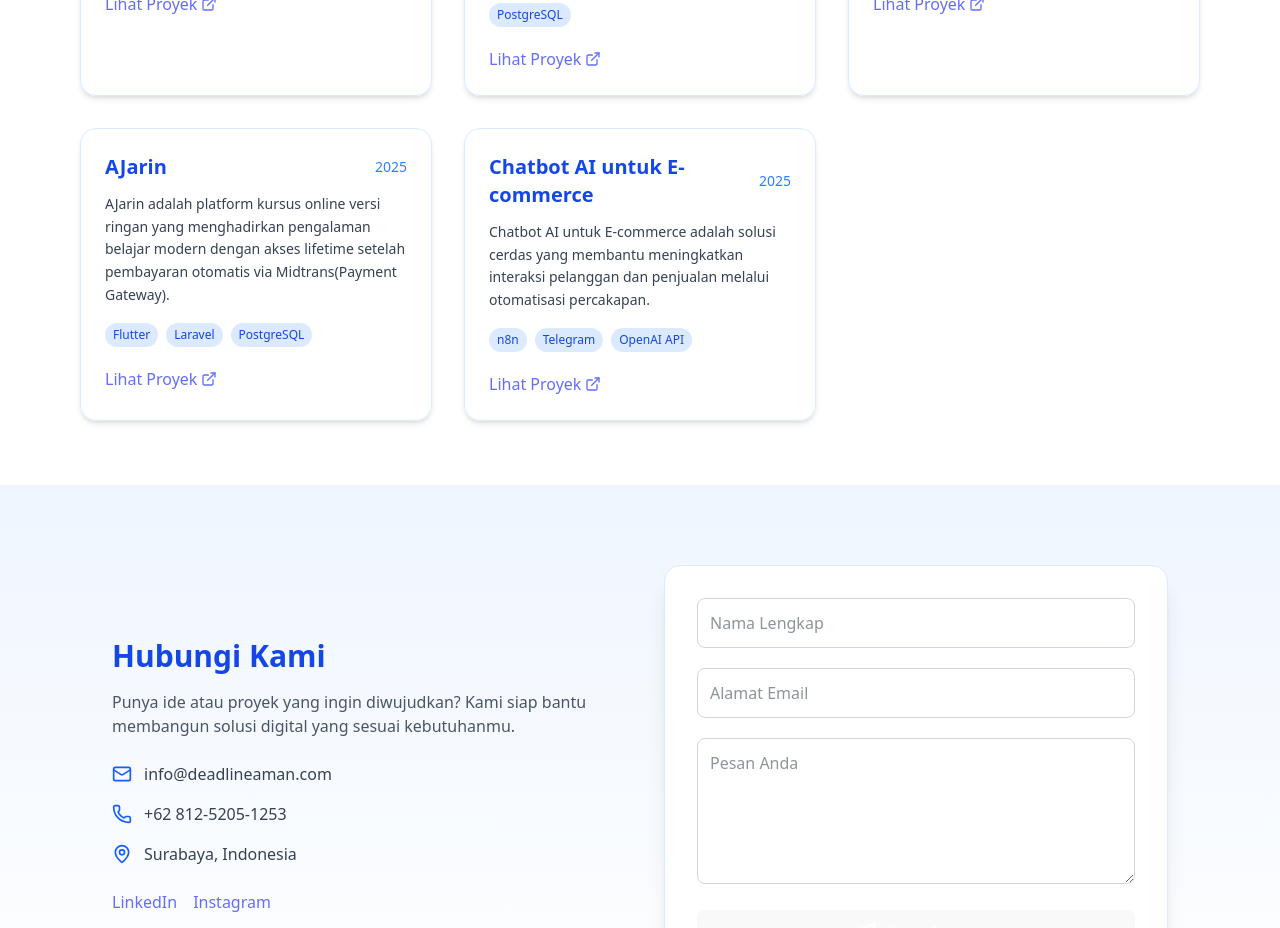
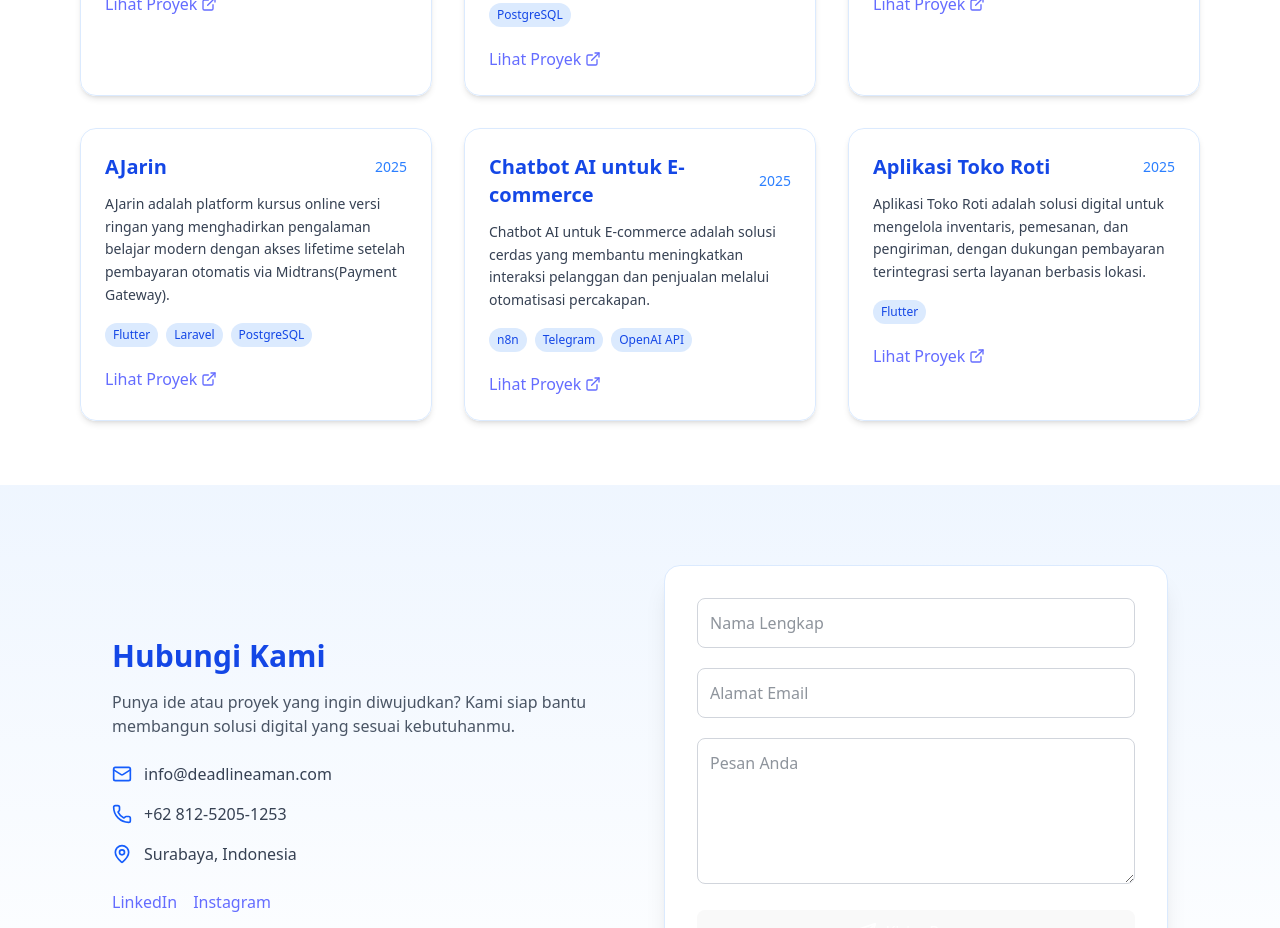
Before and after one commit to 7Cdrs/DeadlineAman, a React (Vite) app: page / in a window 1280 px wide. Shown: the part 2200-3128 px from the top of the page. Built offline with nearby package versions, Linux system fonts and the light colour scheme.

Commit message:
add projects section

```diff
--- a/src/components/ProjectsSection.jsx
+++ b/src/components/ProjectsSection.jsx
@@ -36,7 +36,13 @@ const projects = [
     tech: ["n8n", "Telegram", "OpenAI API"],
     link: "https://www.linkedin.com/posts/hazelmpr_ternyata-asik-juga-explore-tools-automation-activity-7352517609805811714-Ychk?utm_source=share&utm_medium=member_desktop&rcm=ACoAAEd9K7wBGNsNvV2PHabDD2TzXEFMhzYwktA"
   },
-
+  {
+    name: "Aplikasi Toko Roti",
+    year: "2025",
+    desc: "Aplikasi Toko Roti adalah solusi digital untuk mengelola inventaris, pemesanan, dan pengiriman, dengan dukungan pembayaran terintegrasi serta layanan berbasis lokasi.",
+    tech: ["Flutter"],
+    link: "https://www.linkedin.com/posts/hazelmpr_bnsp-juniormobileprogrammer-activity-7351075589488791552-eMVb?utm_source=share&utm_medium=member_desktop&rcm=ACoAAEd9K7wBGNsNvV2PHabDD2TzXEFMhzYwktA"
+  },
 
 ];
 
```
